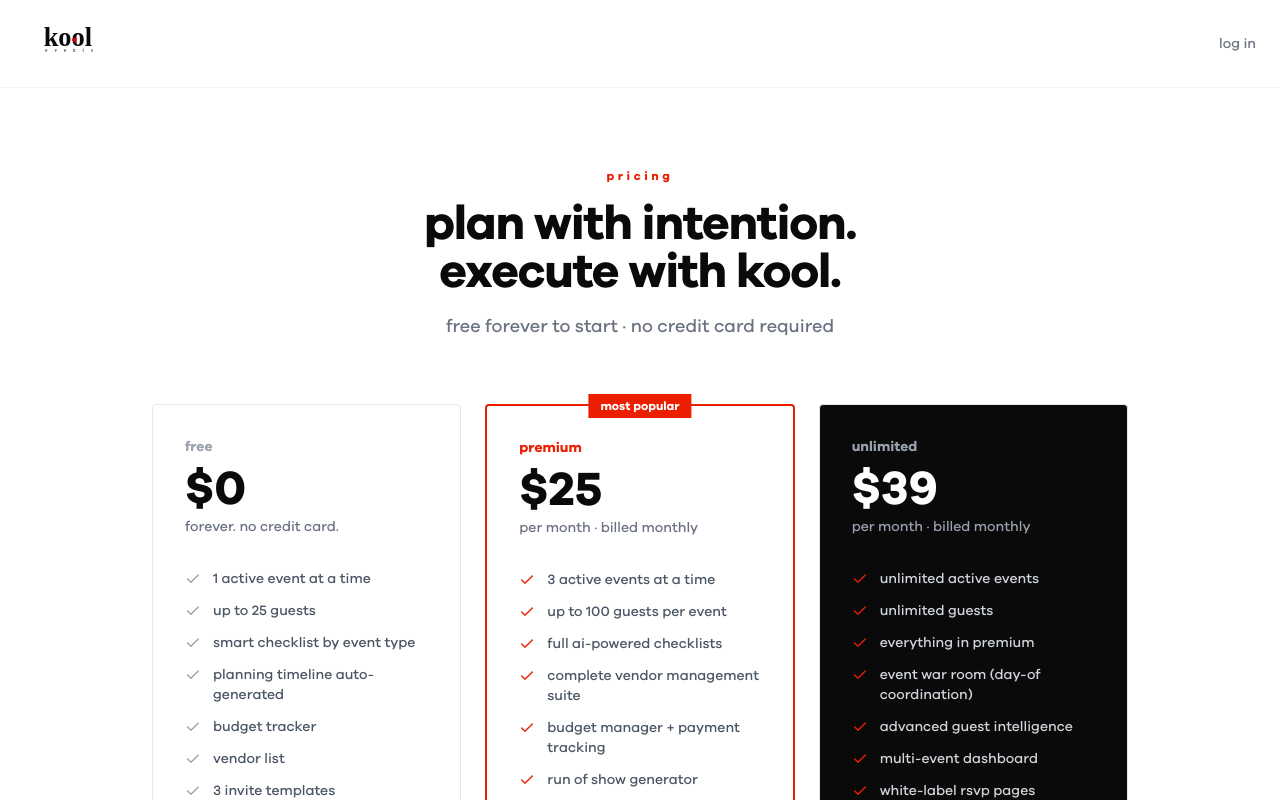
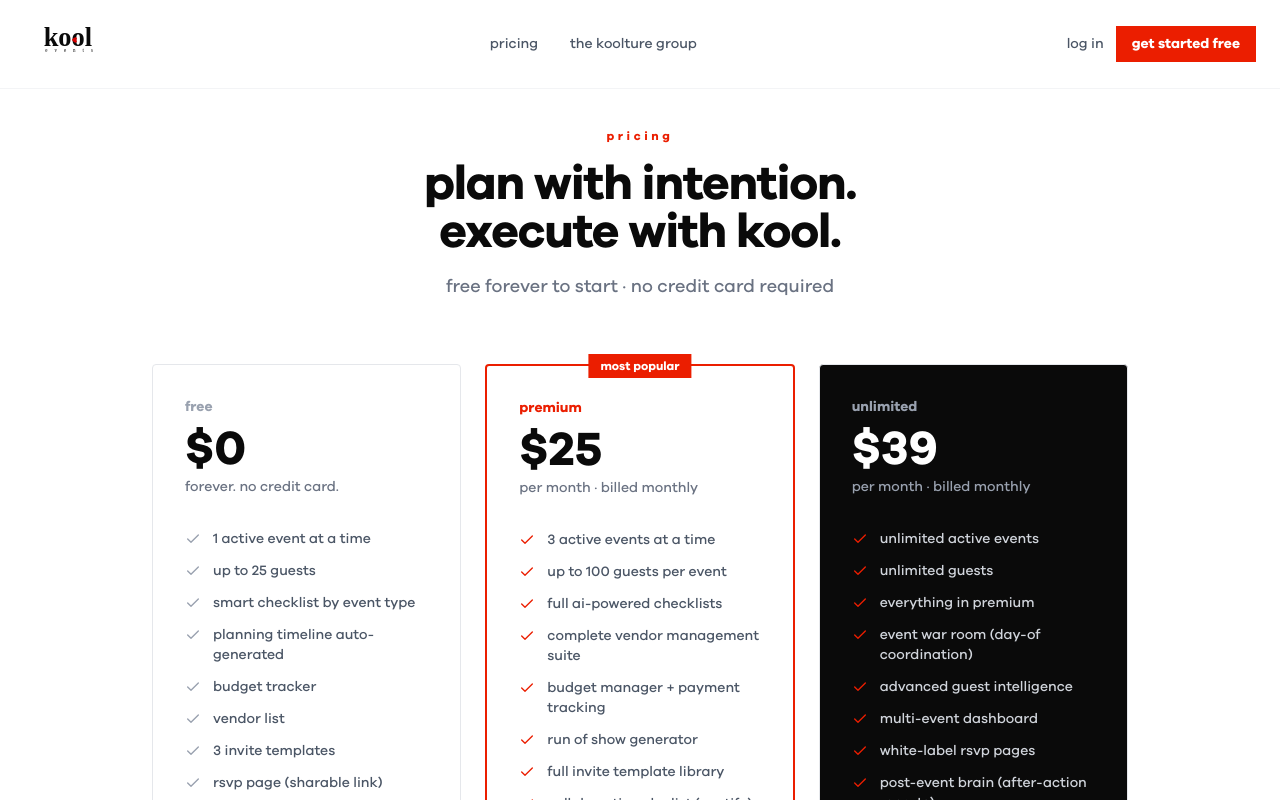
Before and after one commit to mrkoolbot/kool-app, a Next.js app: page /pricing in a window 1280 px wide. Shown: the top 800 px of the page. Built offline with nearby package versions, Linux system fonts and the light colour scheme.

Commit message:
feat: full nav on pricing page

```diff
--- a/app/pricing/page.tsx
+++ b/app/pricing/page.tsx
@@ -1,5 +1,6 @@
 "use client"
 import { KoolLogo } from "@/components/kool-logo";
+import { LandingNav } from "@/components/landing/nav";
 import Link from "next/link";
 import { Check, ArrowRight } from "lucide-react";
 
@@ -52,12 +53,10 @@ const UNLIMITED_FEATURES = [
 export default function PricingPage() {
   return (
     <main className="min-h-screen bg-white">
-      <nav className="border-b border-gray-100 px-6 py-4 flex items-center justify-between">
-        <Link href="/"><KoolLogo inverted={true} size="md" /></Link>
-        <Link href="/login" className="text-sm text-gray-500 hover:text-kool-black">log in</Link>
-      </nav>
+      <LandingNav />
 
-      <div className="max-w-5xl mx-auto px-6 py-20">
+
+      <div className="max-w-5xl mx-auto px-6 pt-32 pb-20">
         <div className="text-center mb-16">
           <p className="text-kool-red text-xs font-bold tracking-[0.3em] lowercase mb-4">pricing</p>
           <h1 className="text-5xl font-black tracking-tight mb-4">plan with intention.<br />execute with kool.</h1>
--- /dev/null
+++ b/components/landing/nav.tsx
@@ -0,0 +1,23 @@
+"use client"
+import Link from "next/link"
+import { KoolLogo } from "@/components/kool-logo"
+
+export function LandingNav() {
+  return (
+    <nav className="fixed top-0 left-0 right-0 z-50 bg-white border-b border-gray-100 px-6 py-4 flex items-center justify-between">
+      <Link href="/" className="text-2xl font-black tracking-tight text-kool-black">
+        <KoolLogo inverted={true} size="md" />
+      </Link>
+      <div className="hidden md:flex items-center gap-8 text-sm text-gray-600">
+        <Link href="/pricing" className="hover:text-kool-red transition-colors">pricing</Link>
+        <Link href="https://thekoolturegroup.com" target="_blank" className="hover:text-kool-red transition-colors">the koolture group</Link>
+      </div>
+      <div className="flex items-center gap-3">
+        <Link href="/login" className="text-sm text-gray-600 hover:text-kool-black transition-colors">log in</Link>
+        <Link href="/signup" className="bg-kool-red text-white text-sm font-bold px-4 py-2 hover:bg-red-700 transition-colors">
+          get started free
+        </Link>
+      </div>
+    </nav>
+  )
+}
```
